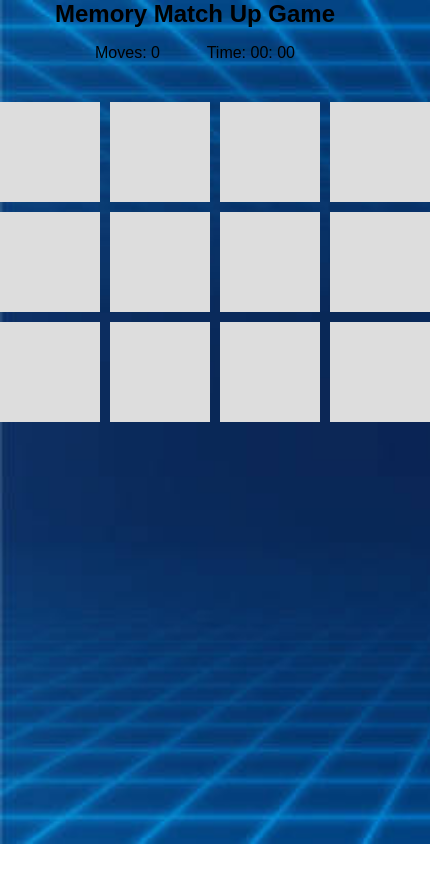
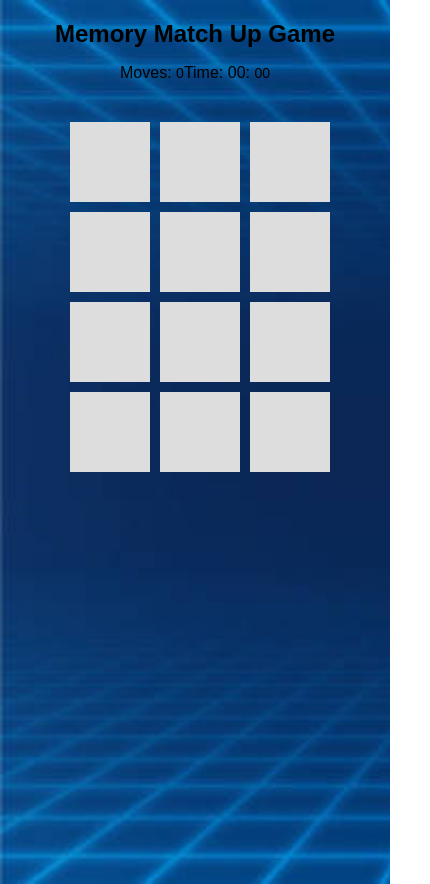
Before and after one commit to leelapji/CA-2, a plain HTML site: page main.html in a window 390 px wide. Shown: the whole page, 430 px wide, since content can reach past the window. Before the commit the page ends 844 px from the top, so only its background shows below. Drawn offline with Linux system fonts and the light colour scheme.

Commit message:
Update main.css

```diff
--- a/main.css
+++ b/main.css
@@ -1,6 +1,7 @@
 body {
     font-family: Arial, sans-serif;
     text-align: center;
+    padding: 20px;
     background-image: url(assets/bg1.jpeg);
     background-repeat: no-repeat;
     background-size: cover;
@@ -85,3 +86,27 @@ h1 {
     border-radius: 5px;
     cursor: pointer;
 }
+
+@media only screen and (max-width: 768px) {
+    .card {
+        width: 80px;
+        height: 80px;
+    }
+
+    .game-container {
+        grid-template-columns: repeat(3, 80px);
+        width: 250px;
+    }
+
+    .top-bar {
+        width: 150px;
+    }
+
+    .stats {
+        width: 150px;
+    }
+
+    .stats-item {
+        font-size: 14px;
+    }
+}
```
